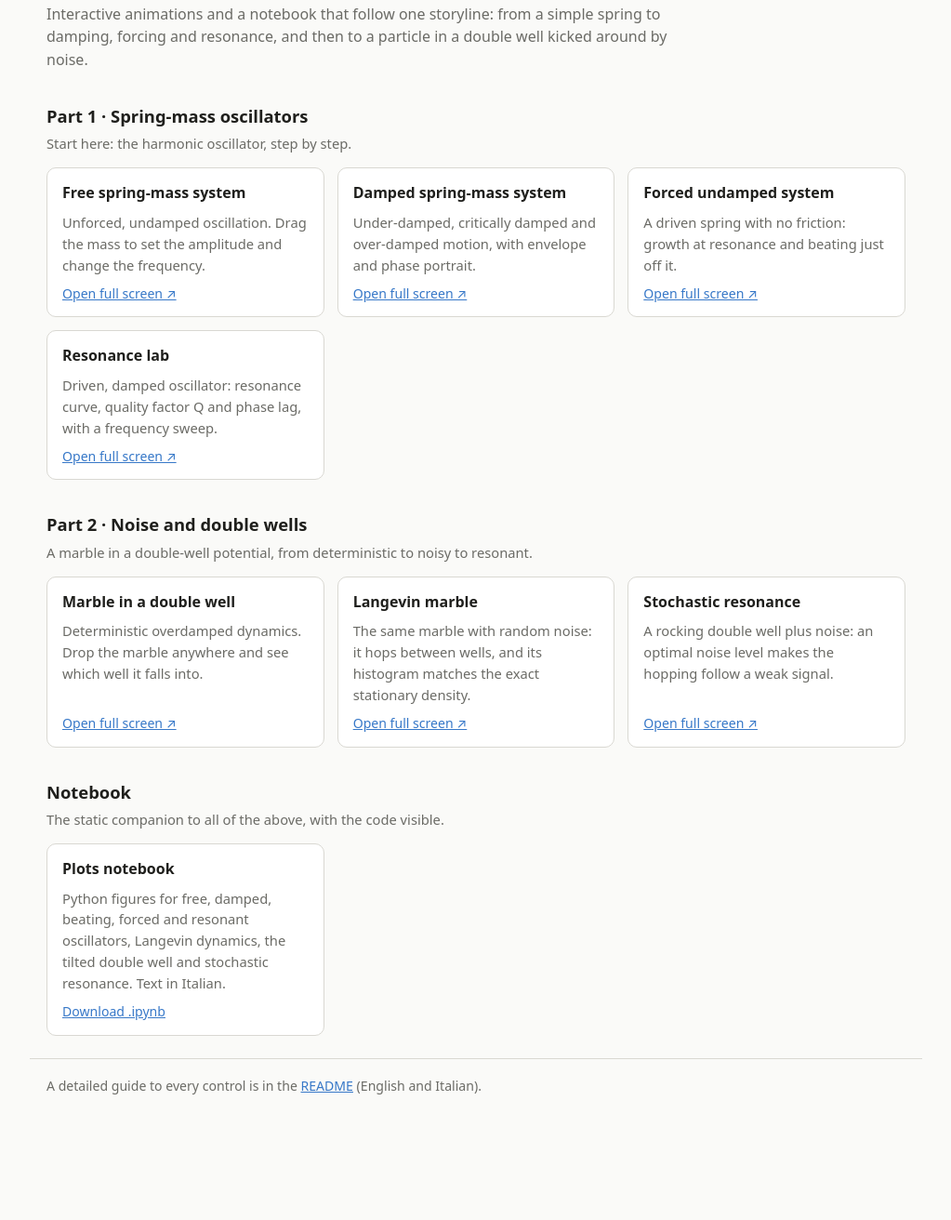
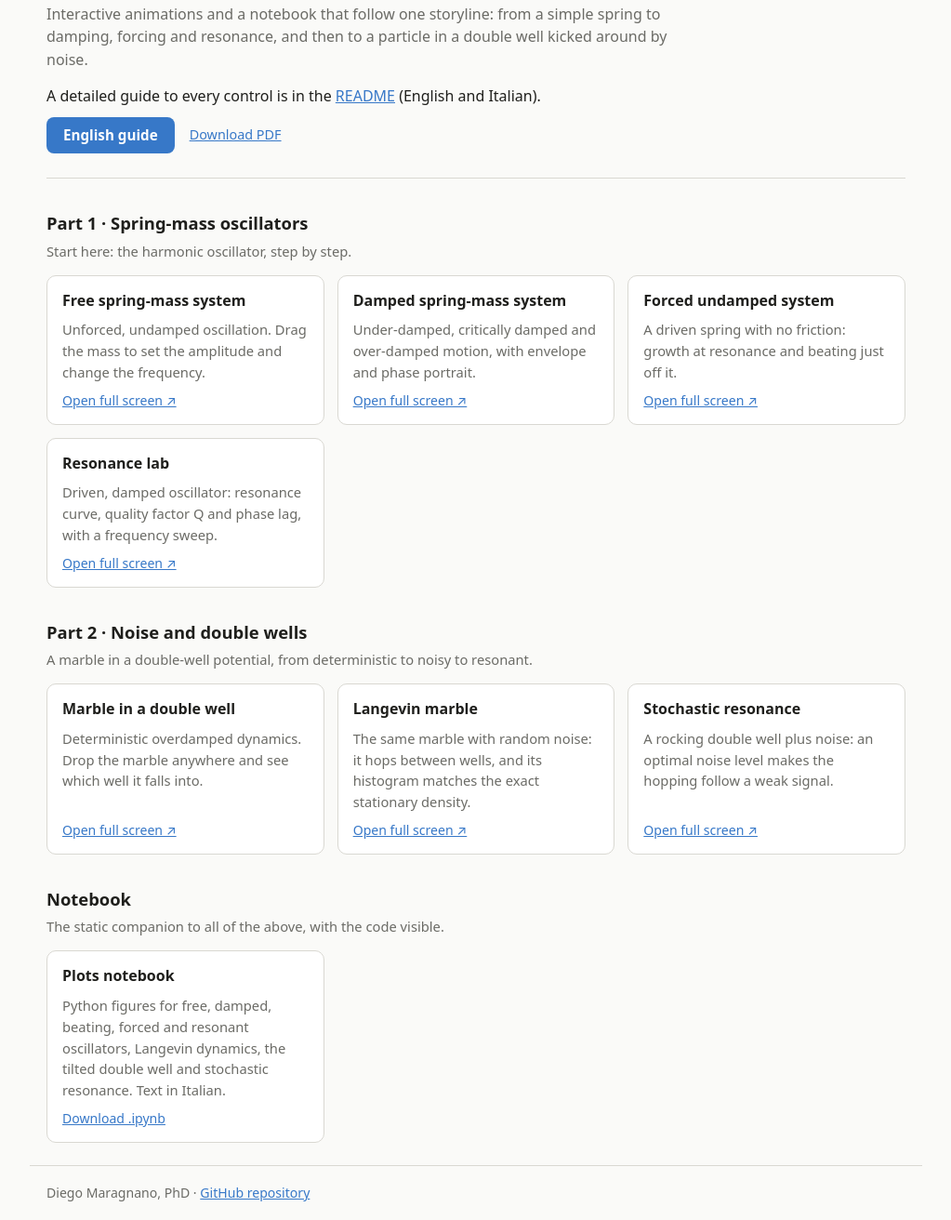
Before and after one commit to diegomaragnano/resonance, a plain HTML site: page index.html in a window 1280 px wide. Shown: the part 70-1382 px from the top of the page at 93% size, without its empty margins (128-1151 px from the left). Before the commit the page ends 1266 px from the top, so only its background shows below. Drawn offline with Linux system fonts and the light colour scheme.

Commit message:
Updated for English guide

```diff
--- a/index.html
+++ b/index.html
@@ -10,6 +10,17 @@
 <main class="page">
   <h1>Oscillations, Resonance &amp; Noise</h1>
   <p class="lead">Interactive animations and a notebook that follow one storyline: from a simple spring to damping, forcing and resonance, and then to a particle in a double well kicked around by noise.</p>
+
+  <p class="readme-note">A detailed guide to every control is in the <a href="https://github.com/USERNAME/REPO#readme">README</a> (English and Italian).</p>
+  <div class="guides">
+    <a class="btn" href="guides/resonance_english_guide.pdf" target="_blank" rel="noopener">English guide</a>
+    <a class="dl" href="guides/resonance_english_guide.pdf" download>Download PDF</a>
+    <!-- Italian guide: when the file is ready, add here:
+    <a class="btn" href="guides/resonance_italian_guide.pdf" target="_blank" rel="noopener">Guida italiana</a>
+    <a class="dl" href="guides/resonance_italian_guide.pdf" download>Scarica PDF</a>
+    -->
+  </div>
+  <hr class="sep">
 
   <h2>Part 1 · Spring-mass oscillators</h2>
   <p class="section-note">Start here: the harmonic oscillator, step by step.</p>
@@ -67,8 +78,7 @@
   </div>
 </main>
 <footer>
-  A detailed guide to every control is in the
-  <a href="https://github.com/diegomaragnano/resonance#readme">README</a> (English and Italian).
+  Diego Maragnano, PhD · <a href="https://github.com/USERNAME/REPO">GitHub repository</a>
 </footer>
 </body>
 </html>
--- a/style.css
+++ b/style.css
@@ -37,3 +37,11 @@ body.viewer{height:100vh;height:100dvh;display:flex;flex-direction:column}
 .bar a[aria-disabled="true"]{opacity:.35;pointer-events:none}
 .bar .nav{display:flex;gap:6px}
 iframe#frame{flex:1;width:100%;border:0;background:var(--bg)}
+
+/* guides block */
+.readme-note{margin:14px 0 10px;color:var(--fg)}
+.guides{display:flex;flex-wrap:wrap;align-items:center;gap:8px 16px}
+.btn{display:inline-block;background:var(--accent);color:#fff;text-decoration:none;font-weight:600;font-size:.95rem;padding:8px 18px;border-radius:8px}
+.btn:hover{filter:brightness(1.1)}
+.dl{font-size:.9rem}
+.sep{border:0;border-top:1px solid var(--line);margin:26px 0 0}
```
